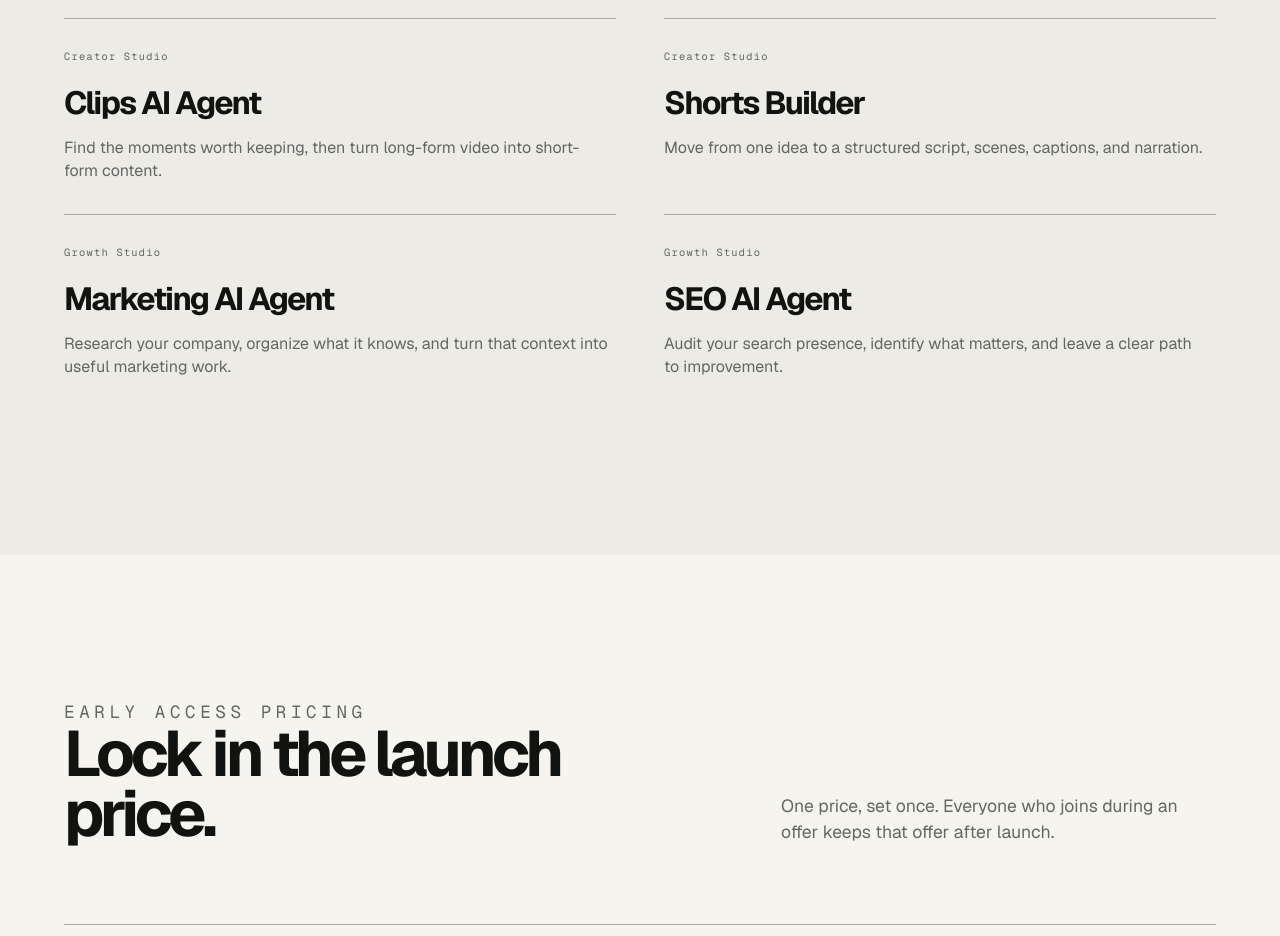
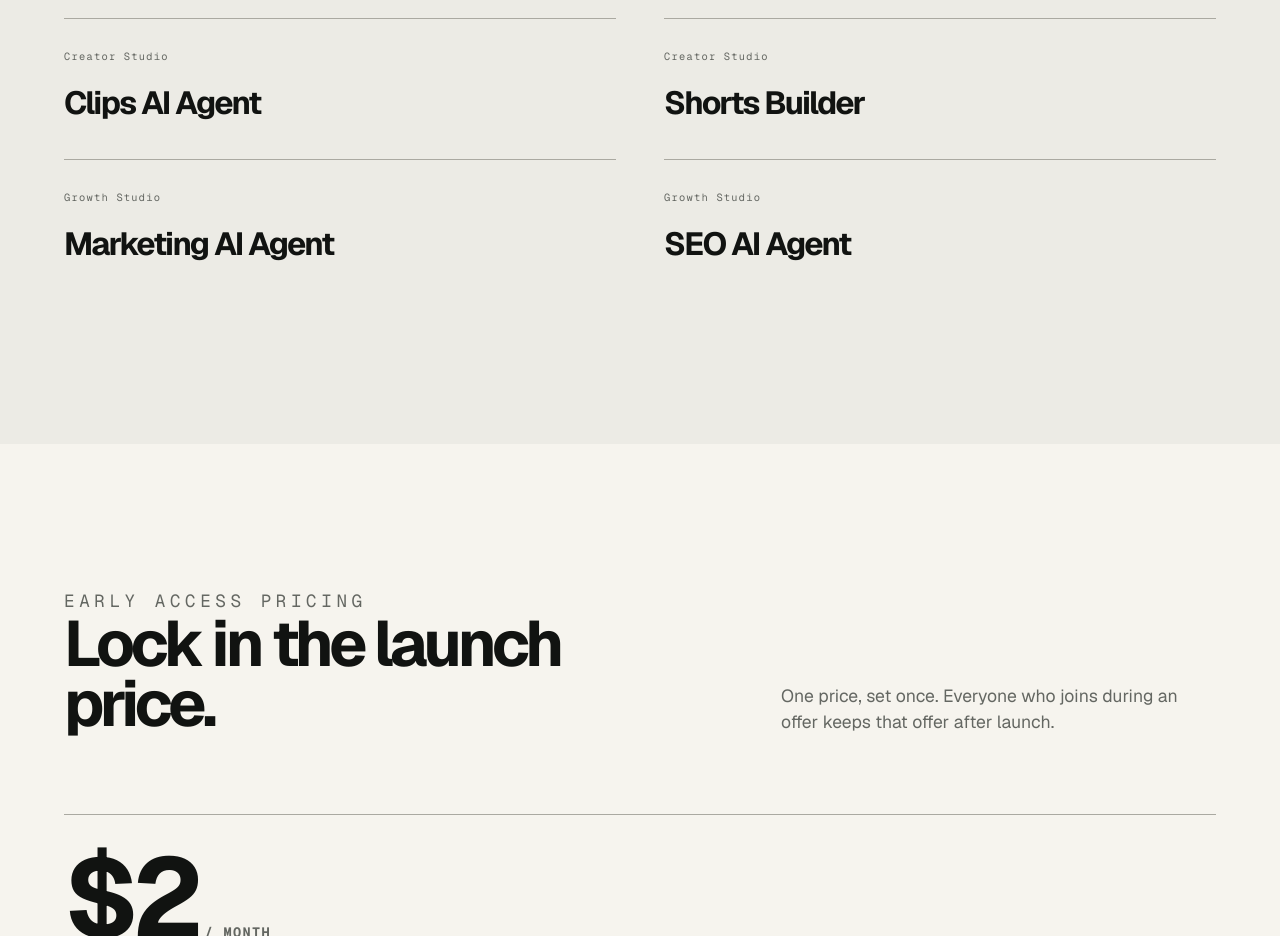
Before and after one commit to Porcess/landing, a Next.js app: page / in a window 1280 px wide. Shown: the part 2280-3216 px from the top of the page. Built offline with nearby package versions, Linux system fonts and the light colour scheme; no server answers; the database is empty.

Commit message:
Remove agent detail copy from the details section

```diff
--- a/src/components/agents/agent-details.tsx
+++ b/src/components/agents/agent-details.tsx
@@ -23,7 +23,6 @@ export function AgentDetails() {
             <article key={agent.id}>
               <span>{agent.studio}</span>
               <h3>{agent.name}</h3>
-              <p>{agent.detail}</p>
             </article>
           ))}
         </div>
```
